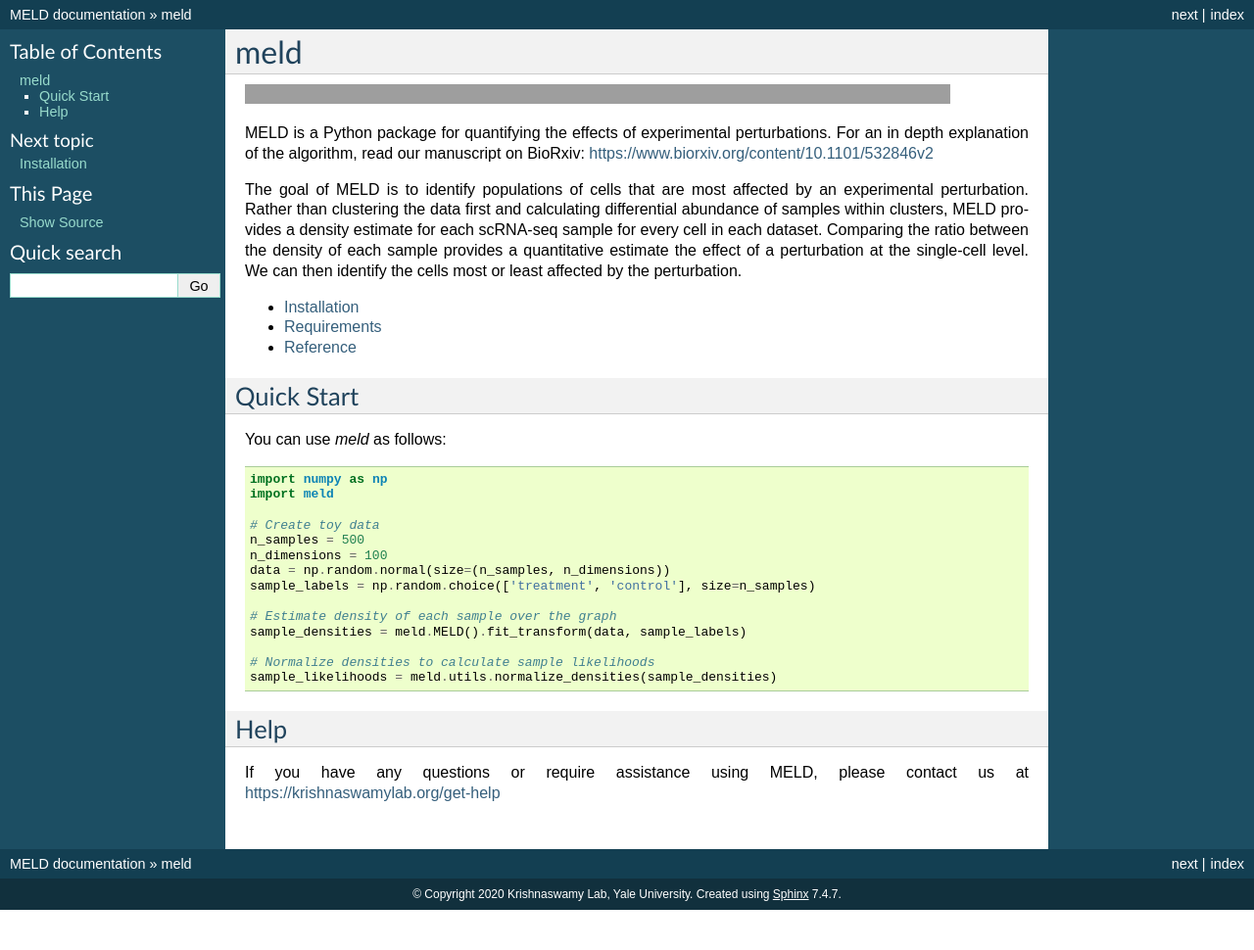
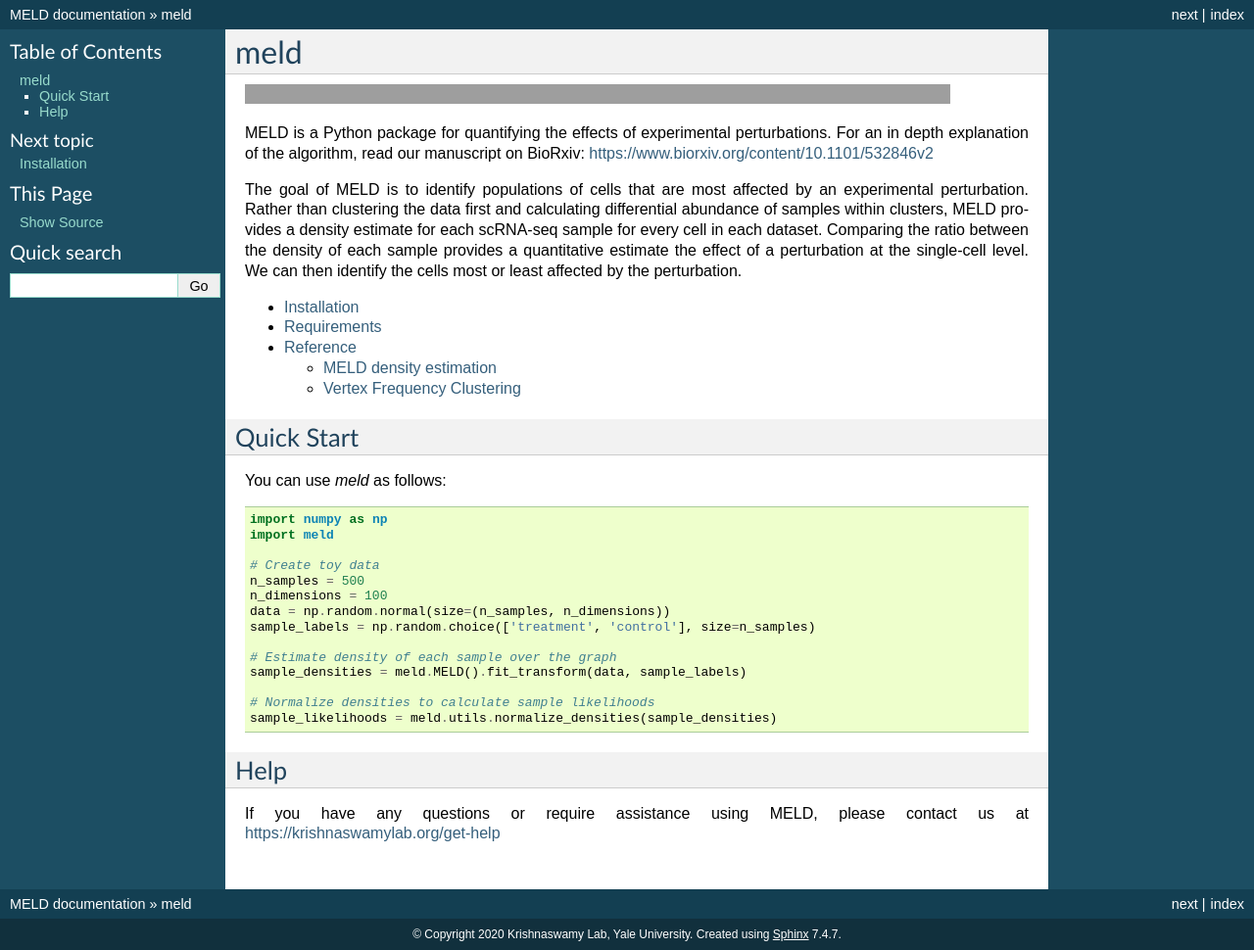
Before and after one commit to KrishnaswamyLab/MELD, a Sphinx documentation site: the page built from doc/source/index.rst, in a window 1280 px wide, cut to the strip 0-970 px from the top of the page. Shown: the whole strip at 98% size. Built offline with Sphinx 7.4.7, drawn with Linux system fonts in a browser that asks for light colours; before the commit the page ends 929 px from its top, so only the background shows below that; grey boxes are pictures that could not be loaded.

Commit message:
Update ref

```diff
--- a/doc/source/reference.rst
+++ b/doc/source/reference.rst
@@ -1,6 +1,8 @@
 Reference
 =========
 
+MELD density estimation
+-----------------
 .. automodule:: meld.meld
     :autosummary:
     :members:
@@ -8,6 +10,8 @@ Reference
     :imported-members:
     :show-inheritance:
 
+Vertex Frequency Clustering
+-----------------
 .. automodule:: meld.
     :autosummary:
     :members:
```
